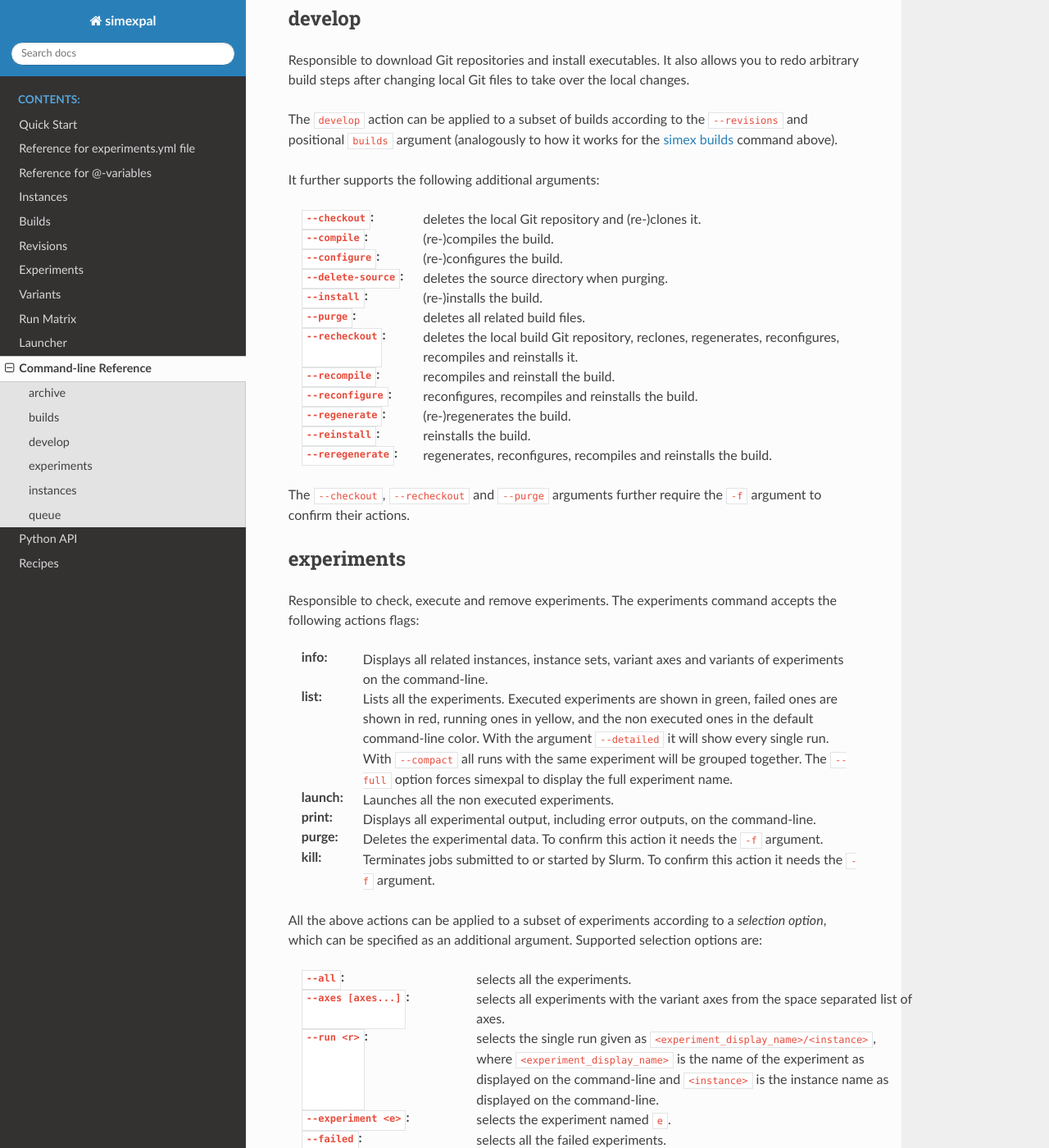
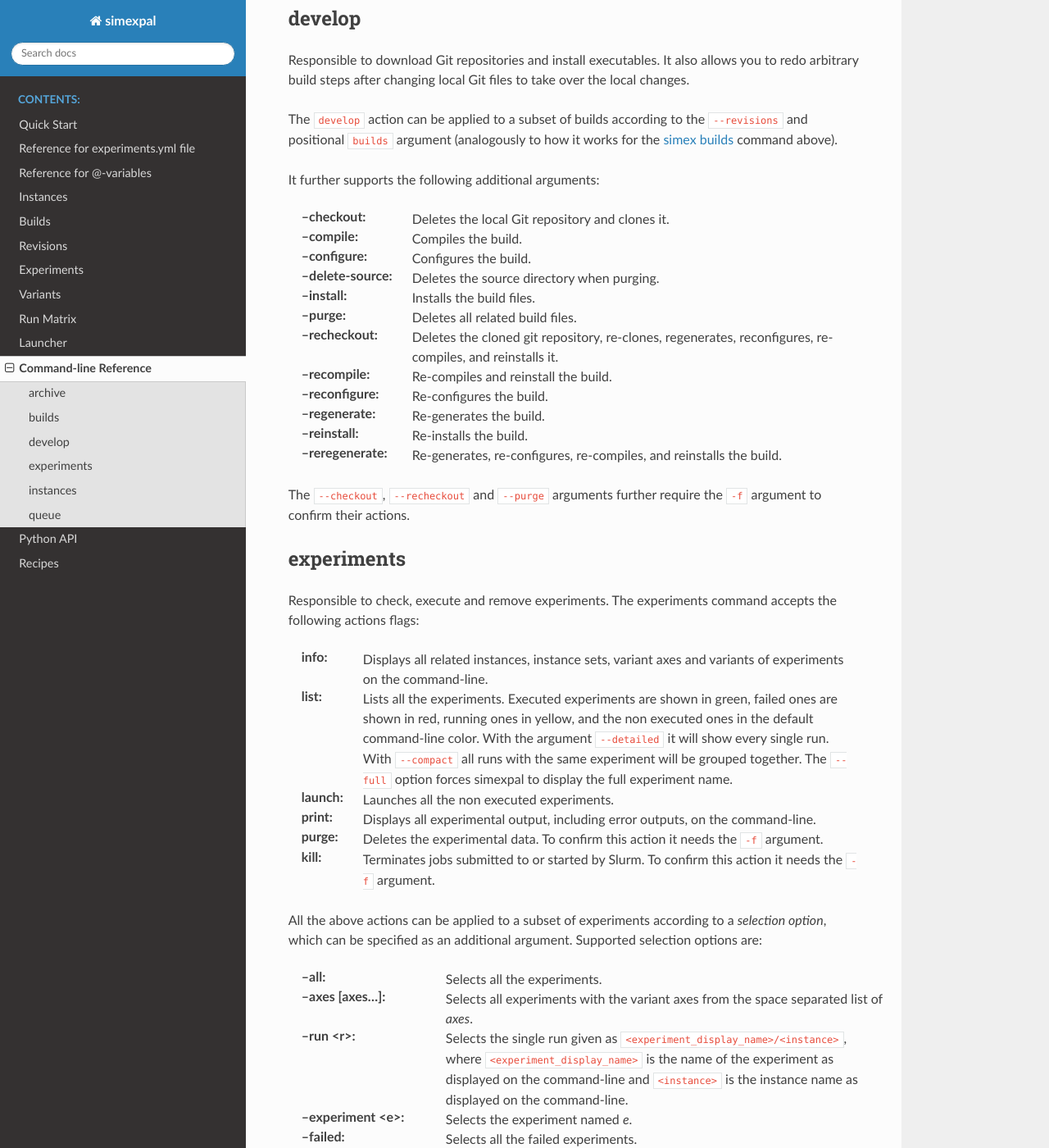
Before and after one commit to hu-macsy/simexpal, a Sphinx documentation site: the page built from docs/command_line_reference.rst, in a window 1280 px wide and 1400 px high, scrolled down 747 px. Shown: the whole window at 82% size. Built offline with Sphinx 7.4.7 and the Read the Docs theme 2.0.0, drawn with Linux system fonts in a browser that asks for light colours; some of the changed text lies outside the part shown.

Commit message:
Revise CLI doc removing coding blocks.

```diff
--- a/docs/command_line_reference.rst
+++ b/docs/command_line_reference.rst
@@ -44,19 +44,19 @@ command above).
 
 It further supports the following additional arguments:
 
-:``--checkout``: deletes the local Git repository and (re-)clones it.
-:``--compile``: (re-)compiles the build.
-:``--configure``: (re-)configures the build.
-:``--delete-source``: deletes the source directory when purging.
-:``--install``: (re-)installs the build.
-:``--purge``: deletes all related build files.
-:``--recheckout``: deletes the local build Git repository, reclones, regenerates, reconfigures, recompiles
-    and reinstalls it.
-:``--recompile``: recompiles and reinstall the build.
-:``--reconfigure``: reconfigures, recompiles and reinstalls the build.
-:``--regenerate``: (re-)regenerates the build.
-:``--reinstall``: reinstalls the build.
-:``--reregenerate``: regenerates, reconfigures, recompiles and reinstalls the build.
+:--checkout:      Deletes the local Git repository and clones it.
+:--compile:       Compiles the build.
+:--configure:     Configures the build.
+:--delete-source: Deletes the source directory when purging.
+:--install:       Installs the build files.
+:--purge:         Deletes all related build files.
+:--recheckout:    Deletes the cloned git repository, re-clones, regenerates,
+                  reconfigures, re-compiles, and reinstalls it.
+:--recompile:     Re-compiles and reinstall the build.
+:--reconfigure:   Re-configures the build.
+:--regenerate:    Re-generates the build.
+:--reinstall:     Re-installs the build.
+:--reregenerate:  Re-generates, re-configures, re-compiles, and reinstalls the build.
 
 The ``--checkout``, ``--recheckout`` and ``--purge`` arguments further require the ``-f`` argument to confirm
 their actions.
@@ -89,18 +89,23 @@ accepts the following actions flags:
 All the above actions can be applied to a subset of experiments according to a `selection option`,
 which can be specified as an additional argument. Supported selection options are:
 
-:``--all``: selects all the experiments.
-:``--axes [axes...]``: selects all experiments with the variant axes from the space separated list of axes.
-:``--run <r>``: selects the single run given as ``<experiment_display_name>/<instance>``, where
-    ``<experiment_display_name>`` is the name of the experiment as displayed on the command-line and
-    ``<instance>`` is the instance name as displayed on the command-line.
-:``--experiment <e>``: selects the experiment named ``e``.
-:``--failed``: selects all the failed experiments.
-:``--instance <i>``: selects all experiments with the instance named ``i``.
-:``--instset <i>``: selects all experiments with the instance set named ``i``.
-:``--unfinished``: selects all the unfinished experiments.
-:``--revision <i>``: selects all experiments with the revision named ``r``.
-:``--variants [variants...]``: selects all experiments with the variants from the space separated list of variants.
+:--all:                    Selects all the experiments.
+:--axes [axes...]:         Selects all experiments with the variant axes from
+                           the space separated list of *axes*.
+:--run <r>:                Selects the single run given as
+                           ``<experiment_display_name>/<instance>``, where
+                           ``<experiment_display_name>`` is the name of the
+                           experiment as displayed on the command-line and
+                           ``<instance>`` is the instance name as displayed on
+                           the command-line.
+:--experiment <e>:         Selects the experiment named *e*.
+:--failed:                 Selects all the failed experiments.
+:--instance <i>:           Selects all experiments with the instance named *i*.
+:--instset <i>:            Selects all experiments with the instance set named *i*.
+:--unfinished:             Selects all the unfinished experiments.
+:--revision <i>:           Selects all experiments with the revision named *r*.
+:--variants [variants...]: Selects all experiments with the variants from the
+                           space separated list of variants.
 
 instances
 ---------
```
